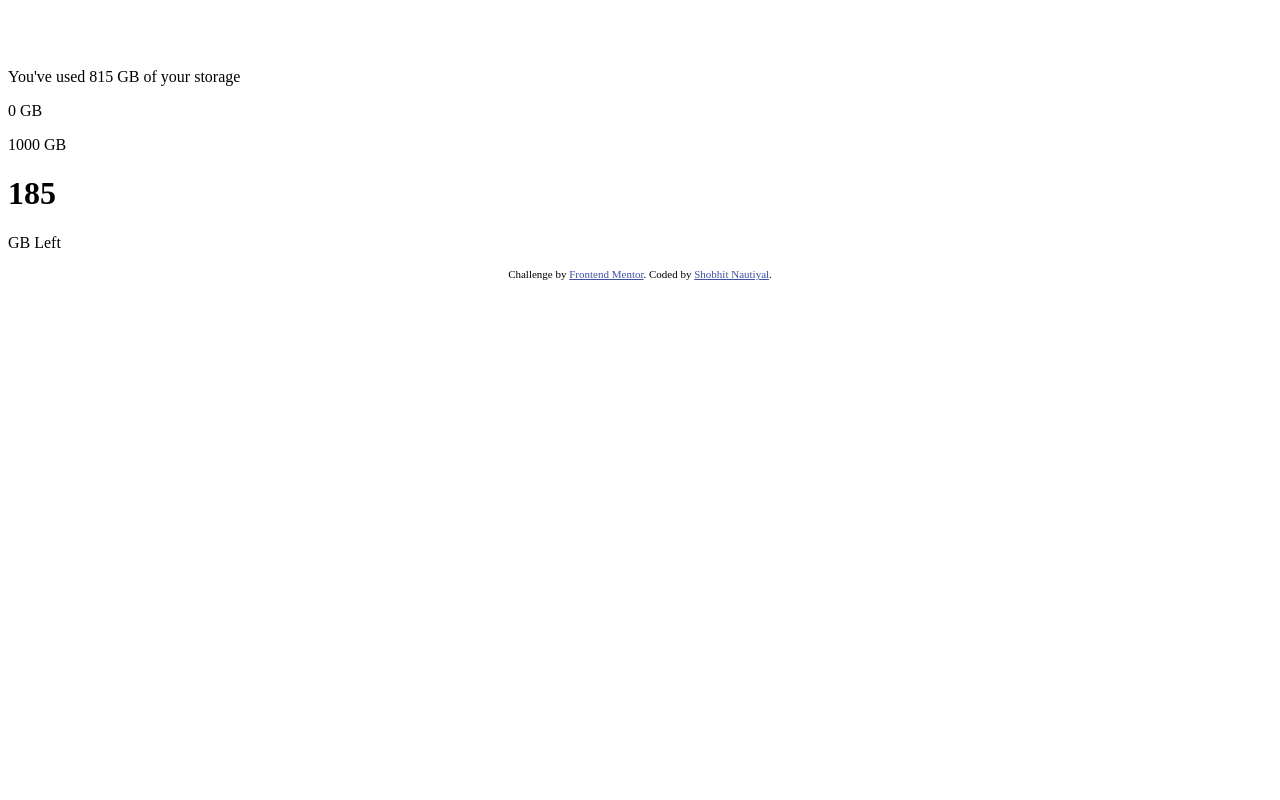
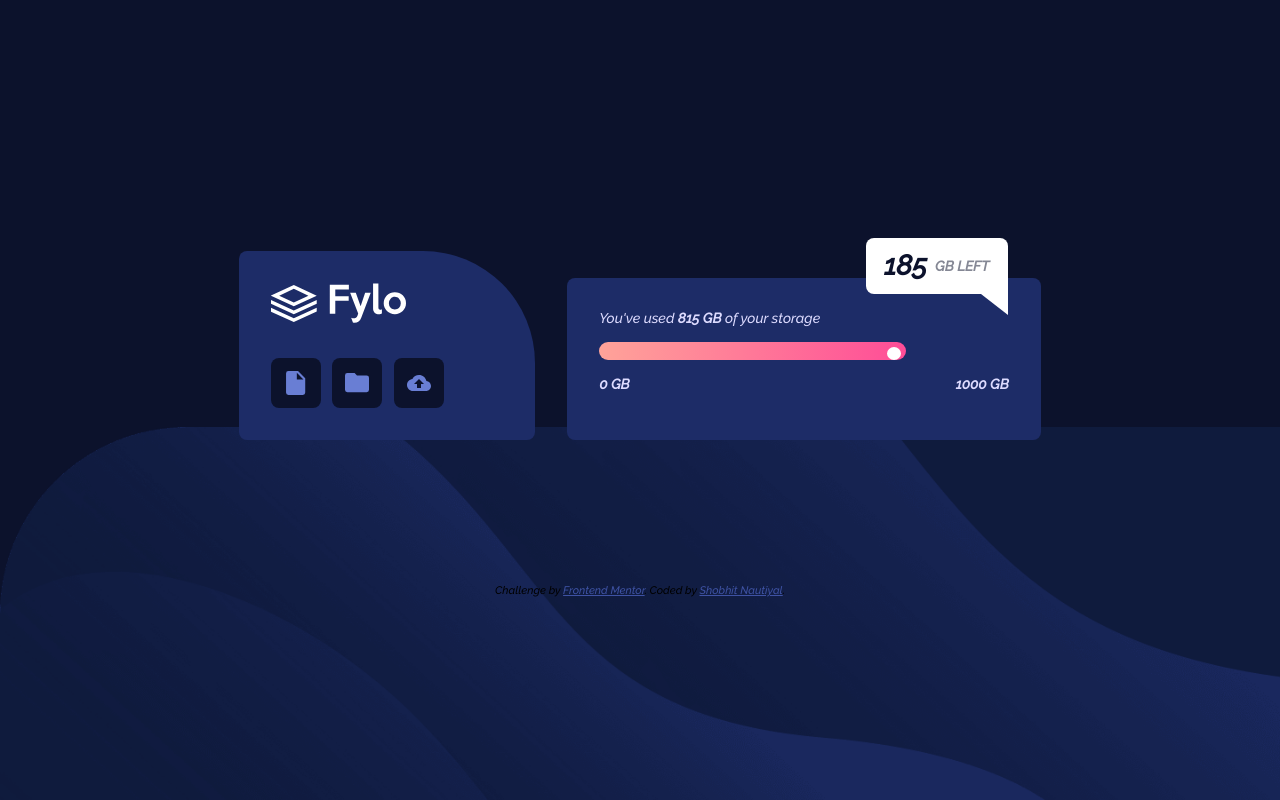
Before and after one commit to shobhit1812/fylo-data-storage-component-master, a plain HTML site: page index.html in a window 1280 px wide. Drawn offline with Linux system fonts and the light colour scheme.

Commit message:
Update style.css

```diff
--- a/style.css
+++ b/style.css
@@ -1,53 +1,210 @@
-/* body{
-    background-color: hsl(229, 57%, 11%);
-} */
-
-
-.col{
-    background-color: hsl(228, 56%, 26%);
+*{
+    box-sizing: border-box;
+    margin: 0;
+    padding: 0  ;
 }
 
-.top-container{
-    font-family: 'Raleway', sans-serif;
-    font-weight: 700;
-    color: #fff;
+body {
+    font-family: Raleway, sans-serif;
     font-size: 14px;
-    width: 100%;
-    height: 50%;
     background-color: hsl(229, 57%, 11%);
-    padding: 14% 30%;
+    background-image: url(images/bg-mobile.png);
+    background-repeat: no-repeat;
+    background-position: center center;
+    background-size: cover;
+    display: flex;
+    justify-content: center;
+    align-items: center;
+    flex-direction: column;
+    min-height: 100vh;
 }
 
-.row-1{
-    border-top-left-radius: 10px;
-    border-bottom-right-radius: 10px;
-    border-bottom-left-radius: 10px;
-    border-top-right-radius: 60px;
+main {
+    display: flex;
+    justify-content: center;
+    align-items: center;
+    /* margin-bottom: 3rem; */
 }
 
-.row-cols-1{
-    border-radius: 10px;
+.container {
+    display: flex;
+    justify-content: center;
+    align-items: center;
+    flex-direction: column;
+    padding: 3rem;
 }
 
-.thousand{
-    padding-left: 134px;
-    text-align:right;
+.logo-and-icons {
+    background-color: hsl(228, 56%, 26%);
+    width: 100%;
+    padding: 2rem;
+    border-radius: .5rem 4rem .5rem .5rem;
 }
 
-.bottom-container{
-    background-color:hsl(229, 57%, 11%) ;
-
+.icons {
+    display: flex;
+    align-items: center;
+    flex-direction: row;
 }
 
+.icon {
+    background-color: hsl(229, 57%, 11%);
+    width: 50px;
+    height: 50px;
+    padding: 1rem;
+    border-radius: .5rem;
+    margin-right: .7rem;
+    margin-top: 2rem;
+}
 
+.icon-1 {
+    background-image: url(images/icon-document.svg);
+    background-repeat: no-repeat;
+    background-position: center;
+}
+.icon-2 {
+    background-image: url(images/icon-folder.svg);
+    background-repeat: no-repeat;
+    background-position: center;
+}
+.icon-3 {
+    background-image: url(images/icon-upload.svg);
+    background-repeat: no-repeat;
+    background-position: center;
+}
 
+.storage {
+    background-color: hsl(228, 56%, 26%);
+    width: 100%;
+    padding: 2rem;
+    border-radius: .5rem;
+    margin-top: 1rem;
+    position: relative;
+}
 
+.headline {
+    color: hsl(243, 100%, 93%);
+    margin-bottom: 1rem;
+}
 
+.headline span {
+    font-weight: 700;
+}
 
+.storage-bar {
+    width: 100%;
+}
 
+.progress2 {
+    padding: .2rem;
+    border-radius: 30px;
+    background: hsl(229, 57%, 11%);
+}
 
+.progress-bar2 {
+    height: 18px;
+    width: 75%;
+    border-radius: 30px;
+    background-image: linear-gradient(to right, hsl(6, 100%, 80%), hsl(335, 100%, 65%));
+}
 
+.circle {
+    height: 13px;
+    width: 14px;
+    border-radius: 50%;
+    background-color: white;
+    float: right;
+    margin: 2px;
+}
 
+.storage-num {
+    display: flex;
+    justify-content: space-between;
+    align-items: center;
+    color:  hsl(243, 100%, 93%);
+    margin: 1rem 0;
+    font-weight: 700;
+}
+
+.amount-container {
+    display: flex;
+    justify-content: center;
+}
+
+.amount-left {
+    width: 50%;
+    background-color: white;
+    border-radius: .5rem;
+    padding: 1rem;
+    display: flex;
+    justify-content: center;
+    align-items: center;
+    position: absolute;
+    bottom: -20%;
+    left: 25%;
+}
+
+.amount-left h1 {
+    color: hsl(229, 57%, 11%);
+    margin-right: .5rem;
+}
+
+.amount-left p {
+    color: hsl(229, 7%, 55%);
+    text-transform: uppercase;
+    font-weight: 600;
+    z-index: 2;
+}
+
+@media (min-width:950px) {
+
+    body {
+        background-image: url(images/bg-desktop.png);
+        background-position-y: bottom;
+        background-size: contain;
+    }
+
+    main {
+        width: 100%;
+    }
+
+    .container {
+        align-items: flex-end;
+        flex-direction: row;
+        width: 100%;
+        margin-bottom: 6rem;
+    }
+
+    .logo-and-icons {
+        margin-right: 2rem;
+        border-radius: .5rem 7rem .5rem .5rem;
+        width: 25%;
+    }
+
+    .storage {
+        width: 40%;
+    }
+
+    .amount-left {
+        width: 30%;
+        height: 35%;
+        top: -25%;
+        left: 63%;
+    }
+
+    .amount-left::after {
+        content: "";
+        position: absolute;
+        bottom: 0;
+        right: 0;
+        width: 0;
+        height: 0;
+        margin-bottom: -15%;
+        border-bottom: 35px solid transparent;
+        border-right: 45px solid white;
+        z-index: 1;
+    }
+}
 
 .attribution { font-size: 11px; text-align: center; }
 .attribution a { color: hsl(228, 45%, 44%); }
```
